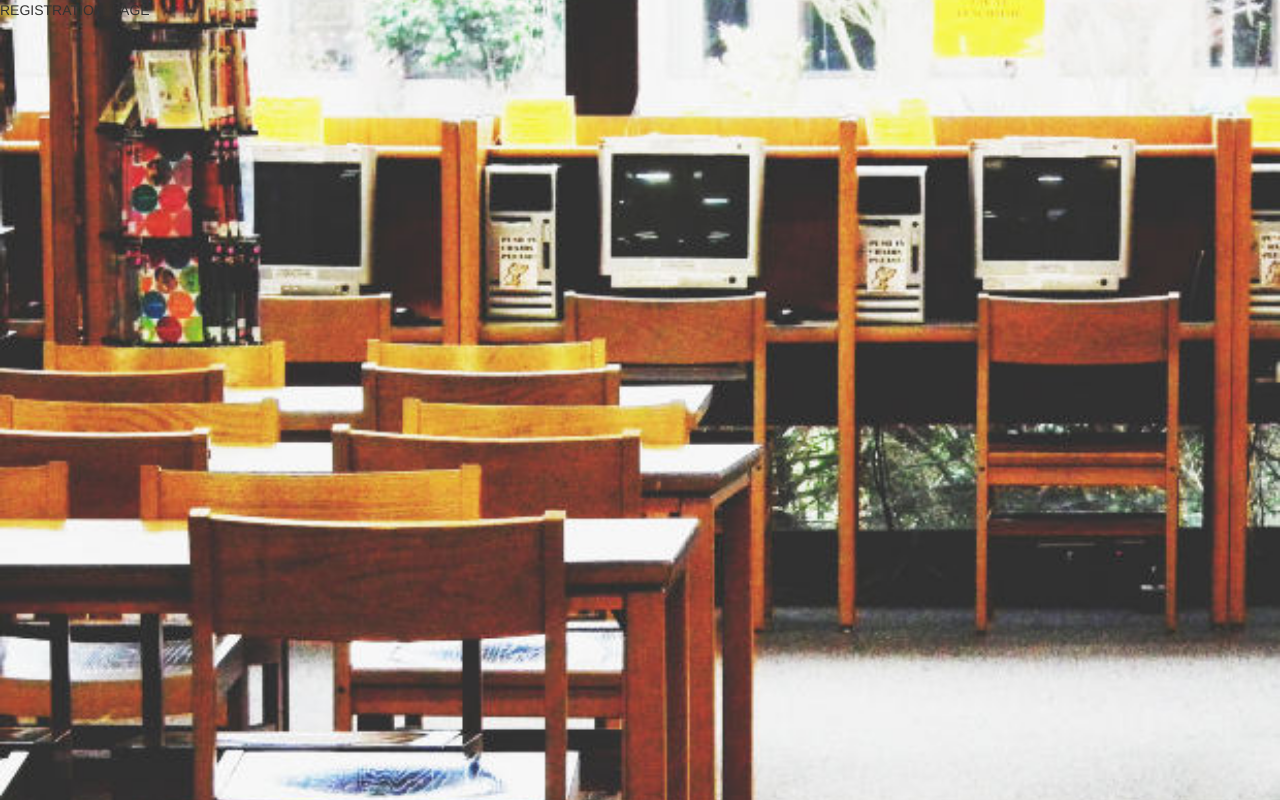
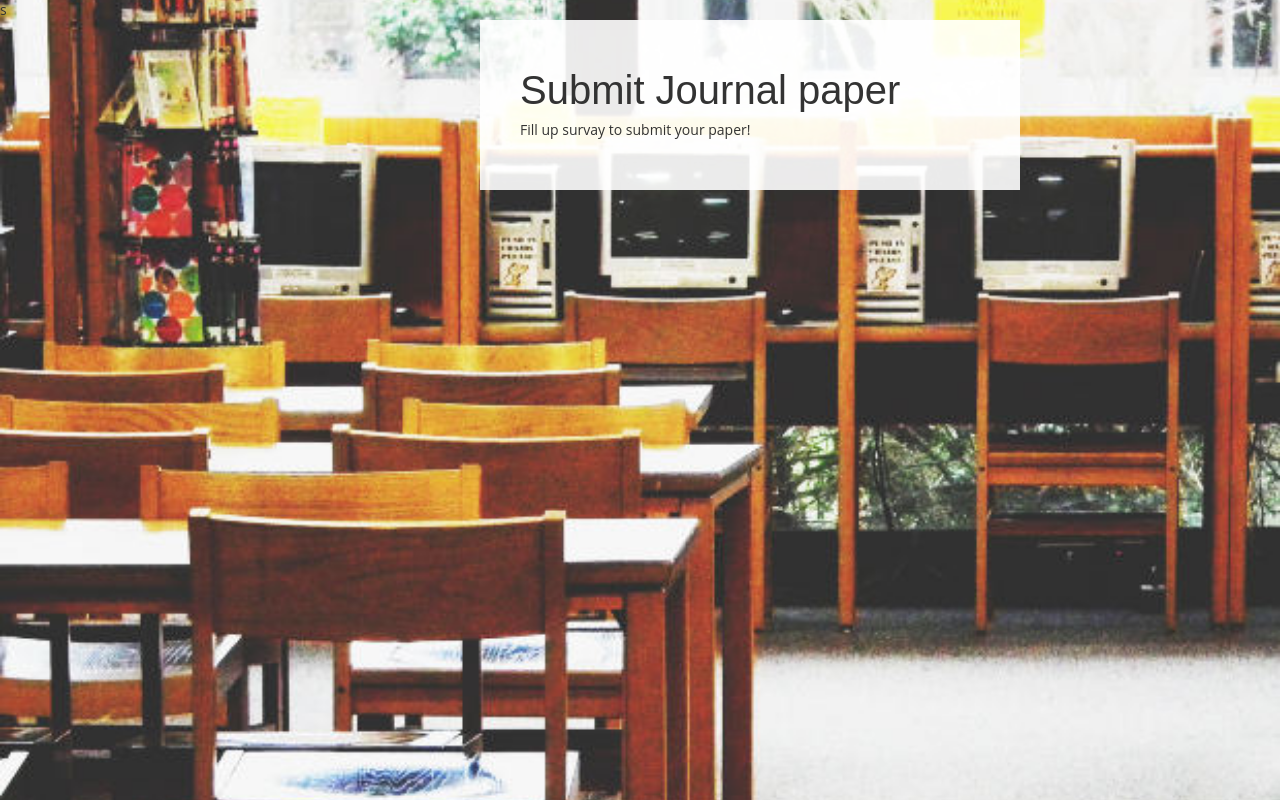
Before and after one commit to wf4ever/journal_page, a Django app: page / in a window 1280 px wide. Run offline with Django 3.2, Linux system fonts and the light colour scheme.

Commit message:
Simple design fixed.

```diff
--- a/assets/css/main.css
+++ b/assets/css/main.css
@@ -5,6 +5,22 @@ html {
     -o-background-size: cover;
     background-size: cover;
 }
- body {
+body {
+    font-family: "Open Sans",serif;
     background: transparent;
 }
+
+h1 {
+    font-family: "Abel", Arial, sans-serif;
+    font-weight: 400;
+    font-size: 40px;
+}
+
+/* Override B3 .panel adding a subtly transparent background */
+
+.landing-panel {
+    padding: 40px;
+}
+.panel {
+    background-color: rgba(255, 255, 255, 0.9);
+}
--- a/templates/css.html
+++ b/templates/css.html
@@ -1,4 +1,4 @@
 {% load staticfiles %}
 <link rel="stylesheet" type="text/css" href={% static "css/bootstrap-responsive.min.css" %}>
 <link rel="stylesheet" type="text/css" href={% static "css/bootstrap.min.css" %}>
-<link rel="stylesheet" type="text/css" href={% static "css/main.css" %}>
+<link rel="stylesheet" type="text/css" href={% static "css/main.css" %}>s
--- a/templates/registration_page/home.html
+++ b/templates/registration_page/home.html
@@ -1,4 +1,18 @@
 {% extends "base.html" %}
 {% block content %}
-    REGISTRATION_PAGE
+
+<div class="row">
+
+<div class="panel landing-panel span6 offset6">
+    <h1 class="margin-base-vertical">Submit Journal paper</h1>
+    <p>
+        Fill up survay to submit your paper!
+    </p>
+</div>
+
+
+
+
+</div>
+
 {% endblock %}
```
